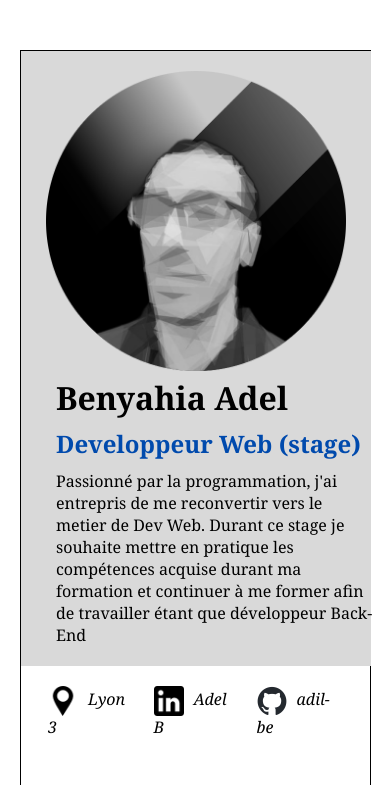
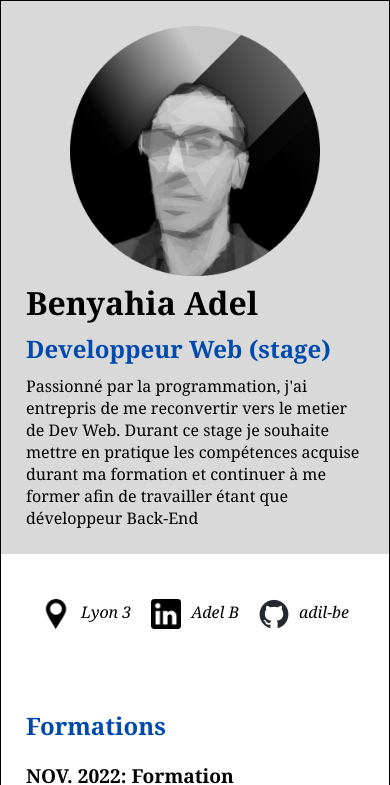
Before and after one commit to Adil-be/Adil-be.github.io, a plain HTML site: page index.html in a window 390 px wide. Shown: the top 785 px of the page. Drawn offline with Linux system fonts and the light colour scheme.

Commit message:
version 1.1 -- mise a jour responsive, change in padding

```diff
--- a/index.html
+++ b/index.html
@@ -14,7 +14,7 @@
 
       <header class="flex-2-collum">
         <!-- contient 2 div en flex-row ,une partie intro et une partie contact link-->
-        <div class="intro flex-2-collum col-left bg-color">
+        <div class="intro flex-2-collum col-left bg-color padding">
           <!-- partie intro-->
           <div class="col-right logo">
             <img src="img/ImageProfil.png" alt="" />
@@ -30,7 +30,7 @@
             </p>
           </div>
         </div>
-        <address class="col-right">
+        <address class="col-right padding">
           <!--partie contact link-->
           <div class="contact-link">
             <img src="img/location-pointer.png" alt="" class="icon" />Lyon 3
@@ -58,7 +58,7 @@
       </header>
       <div class="content flex-2-collum">
         <!-- contient 2 div en flex-row ,une partie formation +exp pro et une partie contact conmpetence-->
-        <main class="col-left">
+        <main class="col-left padding">
           <section>
             <h2>Formations</h2>
             <h3>NOV. 2022: Formation Développeur Web/Web mobile</h3>
@@ -143,7 +143,7 @@
 
         <!-- apparait a droite de main grace au contener en flex -->
 
-        <aside class="bg-color col-right">
+        <aside class="bg-color col-right padding">
           <section class="section-aside">
             <h2>Compétences</h2>
             <ul>
--- a/style.css
+++ b/style.css
@@ -1,6 +1,4 @@
-*,
-:after,
-:before {
+* {
   box-sizing: border-box;
   padding: 0;
   margin: 0;
@@ -14,6 +12,10 @@ a {
 }
 
 /* General style */
+
+.padding {
+  padding: 25px;
+}
 
 html,
 body {
@@ -61,14 +63,14 @@ h3 {
 }
 .col-left {
   width: 67%;
-  padding-left: 5%;
-  padding-right: 5%;
+  /* padding-left: 5%; */
+  /* padding-right: 5%; */
 }
 .col-right {
   position: relative;
   width: 33%;
-  padding-left: 5%;
-  padding-right: 5%;
+  /* padding-left: 5%; */
+  /* padding-right: 5%; */
 }
 
 section {
@@ -95,14 +97,8 @@ header {
   background-color: #d9d9d9;
 }
 
-.intro {
-  padding: 20px;
-}
-
 .intro-content {
-  display: flex;
-  flex-direction: column;
-  justify-content: center;
+  padding-left: 20px;
 }
 
 .logo {
@@ -141,9 +137,10 @@ main {
   padding-top: 50px;
 }
 
-@media screen and (max-width: 660px) {
+@media screen and (max-width: 700px) {
   .cv-container {
-    width: 90%;
+    width: 100%;
+    margin-top: 0;
     min-width: 350px;
   }
   .flex-2-collum {
@@ -151,18 +148,20 @@ main {
   }
   .col-left {
     width: 100%;
-    min-width: 350px;
   }
   .col-right {
     position: relative;
     width: 100%;
+  }
+  .intro-content {
+    padding-left: 0;
   }
   .logo {
     text-align: center;
   }
   .logo > img {
     width: 50%;
-    min-width: 300px;
+    min-width: 250px;
     transform: translateY(0px);
   }
   address {
@@ -173,8 +172,9 @@ main {
     margin: 20px 10px;
   }
 
-  section- {
-    width: fit-content;
+  .section-aside {
+    width: 250px;
+    /* text-align: center; */
     margin: auto;
   }
 
```
